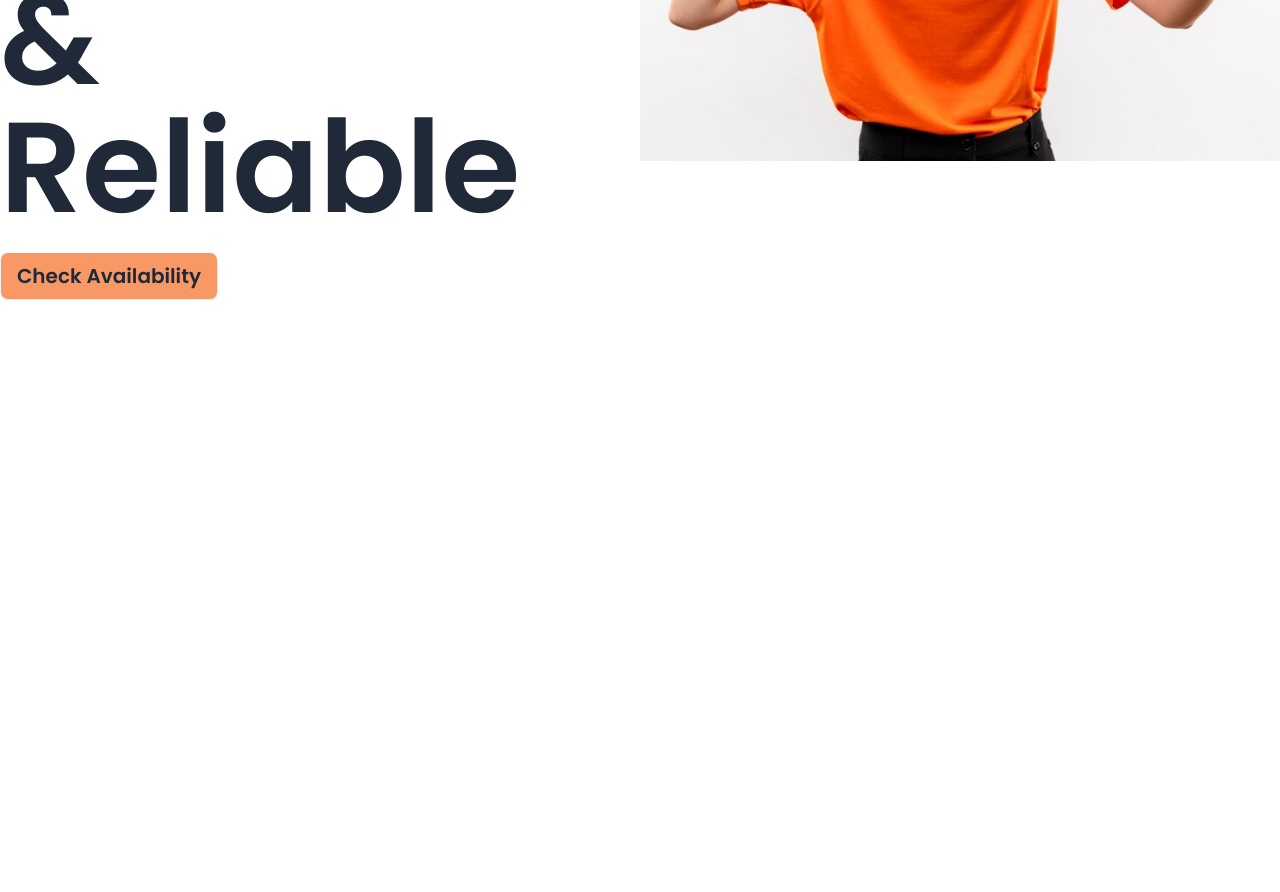
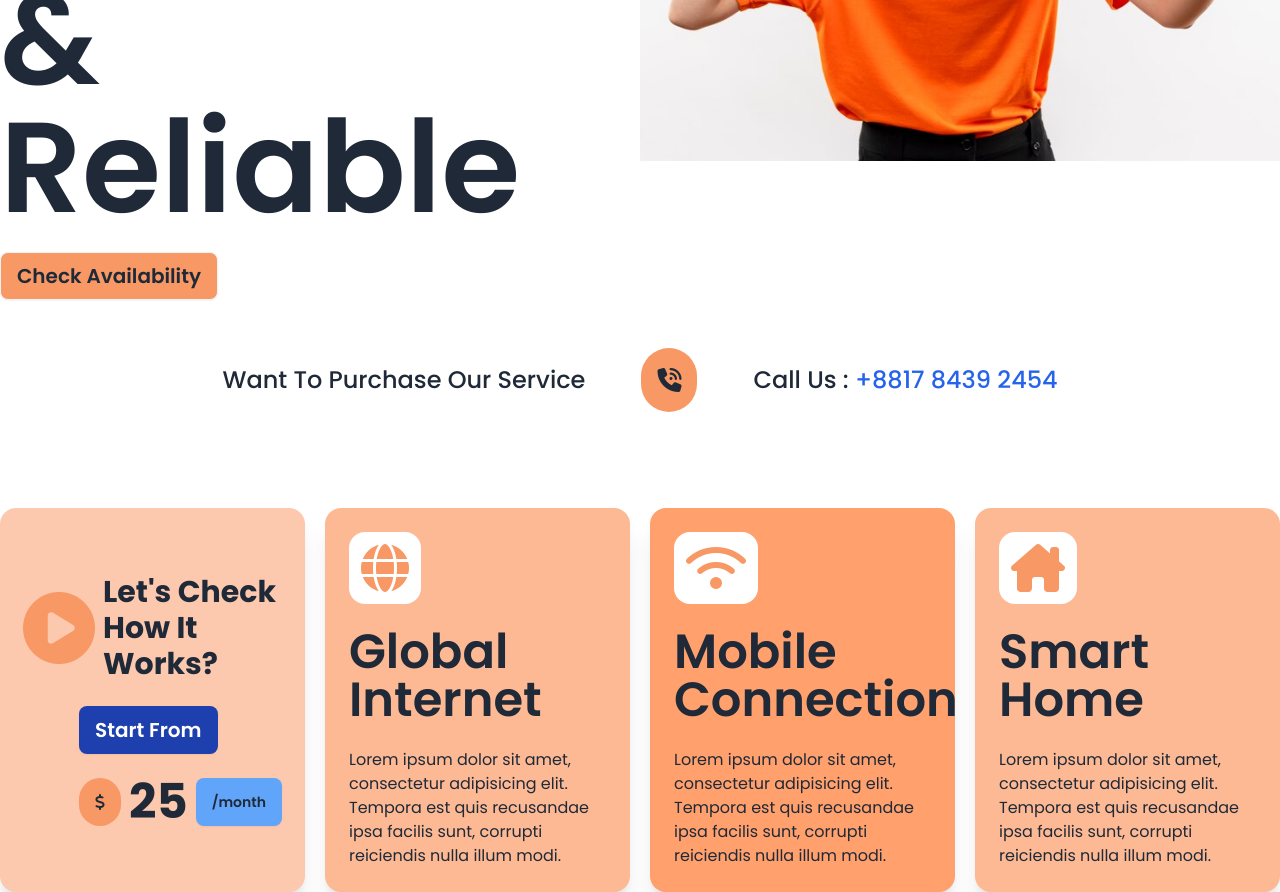
Before and after one commit to sayemp2/Internet-service-provider, a plain HTML site: page index.html in a window 1280 px wide. Shown: the part 580-1472 px from the top of the page. Before the commit the page ends 880 px from the top, so only its background shows below. Drawn offline with nearby package versions, Linux system fonts and the light colour scheme.

Commit message:
add element

```diff
--- a/index.html
+++ b/index.html
@@ -19,6 +19,7 @@
                     colors: {
                         clifford: '#da373d',
                         "primary-bg": '#f79865',
+                        "basic-bg": '#F1D4A7',
                     }
                 }
             }
@@ -88,11 +89,63 @@
                         <img class="absolute top-0 lg:right-20 right-0 w-1/4" src="Images/Icon/pngwing.com.png" alt="">
                     </div>
                 </div>
-
             </div>
         </section>
     </header>
-    <main></main>
+    <main>
+        <!-- contact -->
+        <section class="flex lg:flex-row flex-col lg:space-y-0 space-y-4 justify-center lg:space-x-14 items-center md:container mx-4 lg:mx-auto mt-12">
+            <div>
+                <h3 class="text-2xl font-medium">Want To Purchase Our Service</h3>
+            </div>
+            <div>
+                <i class="fa-solid fa-phone-volume hover:bg-slate-400 cursor-pointer bg-primary-bg p-4 rounded-full text-2xl"></i>
+            </div>
+            <div>
+                <h3 class="text-2xl font-medium">Call Us : <span class="text-blue-600">+8817 8439 2454</span></h3>
+            </div>
+        </section>
+
+
+        <section class="grid lg:grid-cols-4 md:grid-cols-2 grid-cols-1 gap-5 md:container mx-4 lg:mx-auto mt-24">
+            <div class="card bg-[#fcc9ae] shadow-xl justify-center items-center">
+                <div class="space-y-6 p-6">
+                  <div class="flex items-center space-x-2">
+                    <i class=" text-primary-bg fa-solid fa-circle-play text-7xl"></i>
+                    <h2 class="text-3xl font-bold">Let's Check <br> How It Works?</h2>
+                  </div>
+                  <button class="btn bg-blue-800 mx-auto text-white text-xl ml-14 border-none">Start From</button>
+                  <div class="flex items-center space-x-2 ml-14">
+                    <i class="bg-primary-bg p-4 rounded-full fa-solid fa-dollar-sign"></i>
+                    <h3 class="text-5xl font-bold">25</h3>
+                    <button class="btn bg-blue-400 border-none">/month</button>
+                  </div>
+                  </div>
+                </div>
+            </div>
+            <div class="card bg-[#fcb994] shadow-xl space-y-6 p-6">
+                <div class=>
+                    <i class="fa-solid fa-globe p-3 bg-white rounded-2xl text-5xl text-primary-bg"></i>
+                </div>
+                <h1 class="text-5xl font-semibold">Global Internet</h1>
+                <p class="text-x">Lorem ipsum dolor sit amet, consectetur adipisicing elit. Tempora est quis recusandae ipsa facilis sunt, corrupti reiciendis nulla illum modi.</p>
+            </div>
+            <div class="card bg-[#ffa06d] shadow-xl space-y-6 p-6">
+                <div class=>
+                    <i class="fa-solid fa-wifi p-3 bg-white rounded-2xl text-5xl text-primary-bg"></i>
+                </div>
+                <h1 class="text-5xl font-semibold">Mobile Connection</h1>
+                <p class="text-x">Lorem ipsum dolor sit amet, consectetur adipisicing elit. Tempora est quis recusandae ipsa facilis sunt, corrupti reiciendis nulla illum modi.</p>
+            </div>
+            <div class="card bg-[#fcb994] shadow-xl space-y-6 p-6">
+                <div class=>
+                    <i class="fa-solid fa-house-chimney p-3  bg-white rounded-2xl text-5xl text-primary-bg"></i>
+                </div>
+                <h1 class="text-5xl font-semibold">Smart Home</h1>
+                <p class="text-x">Lorem ipsum dolor sit amet, consectetur adipisicing elit. Tempora est quis recusandae ipsa facilis sunt, corrupti reiciendis nulla illum modi.</p>
+            </div>
+        </section>
+    </main>
     <footer></footer>
 </body>
 
```
